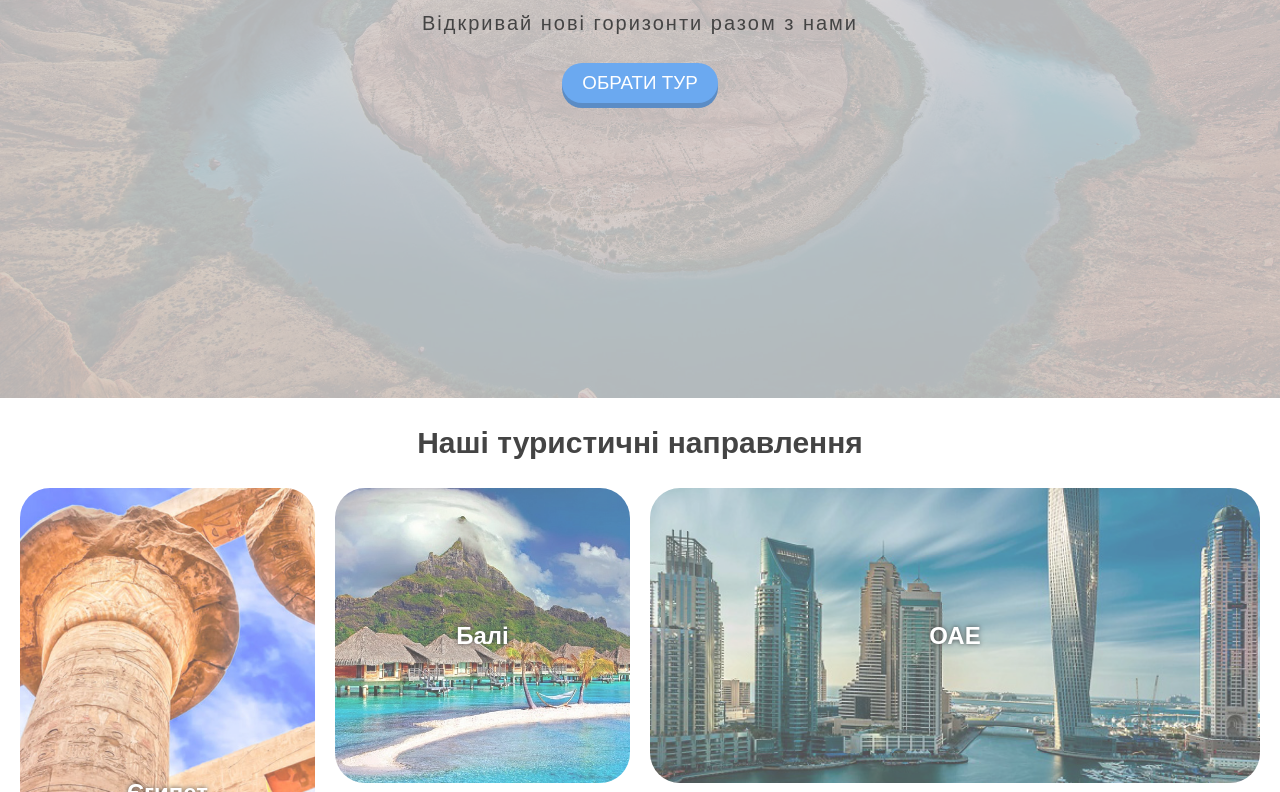
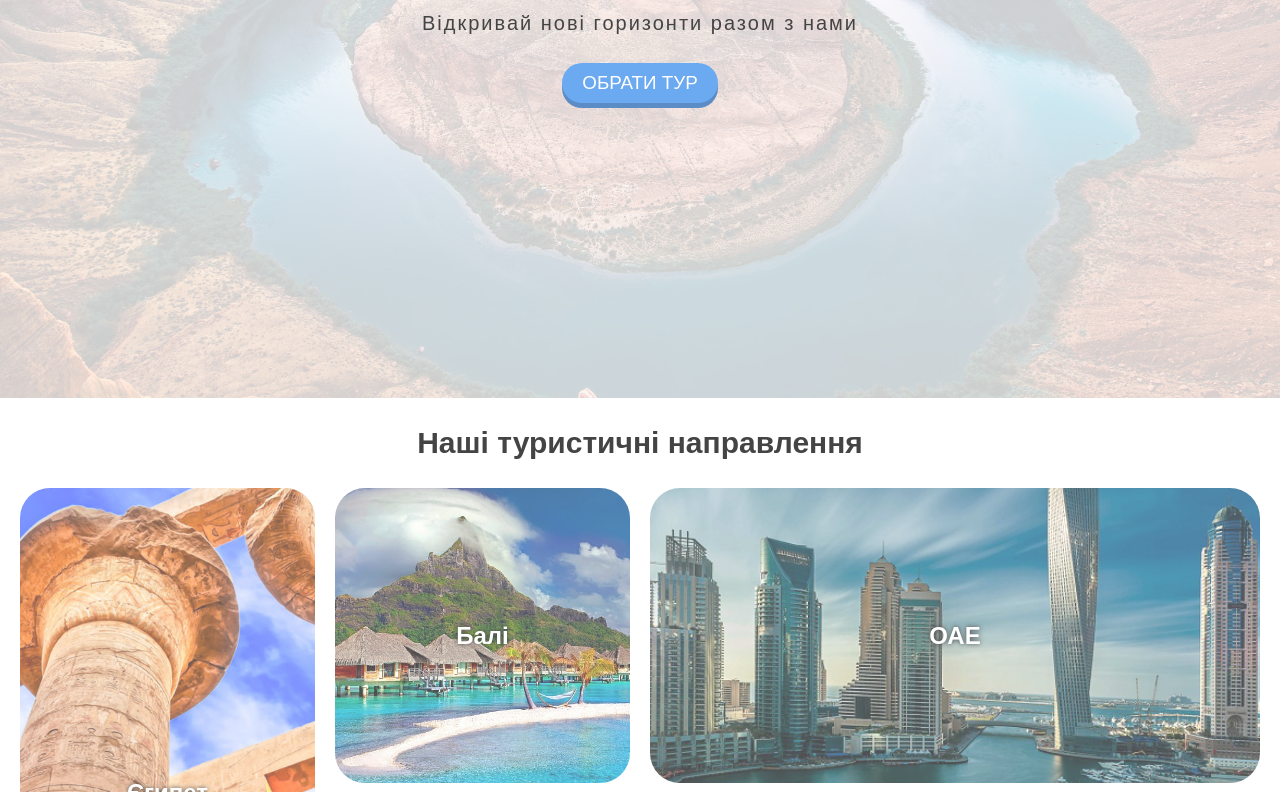
Before and after one commit to NeYaroslav/MyNewPage, a plain HTML site: page index.html in a window 1280 px wide. Shown: the part 402-1194 px from the top of the page. Drawn offline with Linux system fonts and the light colour scheme.

Commit message:
Add files via upload

```diff
--- a/scss/_main.scss
+++ b/scss/_main.scss
@@ -1,21 +1,21 @@
 .main__screen {
-    height: 100vh;
+    height: 100%;
     width: 100%;
     // background: #000;
 }
 
-.main__screen::after {
-    content: "";
-    position: absolute;
-    display: flex;
-    width: 100%;
-    height: 100%;
-    top: 0;
-    bottom: 0;
-    background: #fff;
-    opacity: 0.7;
-    z-index: 2;
-}
+// .main__screen::after {
+//     content: "";
+//     position: absolute;
+//     display: flex;
+//     width: 100%;
+//     height: 100%;
+//     top: 0;
+//     bottom: 0;
+//     background: #fff;
+//     opacity: 0.7;
+//     z-index: 2;
+// }
 
 .main__screen__conteiner {
     min-height: 100vh;
--- a/scss/style.scss
+++ b/scss/style.scss
@@ -116,8 +116,8 @@ h6 {
         content:"";
         width: 100%;
         height: 100%;
-        background: #000;
-        opacity: 0.5;
+        background: #fff;
+        opacity: 0.8;
     }
 }
 .main {
```
Also changed, not shown: css/style.css.
